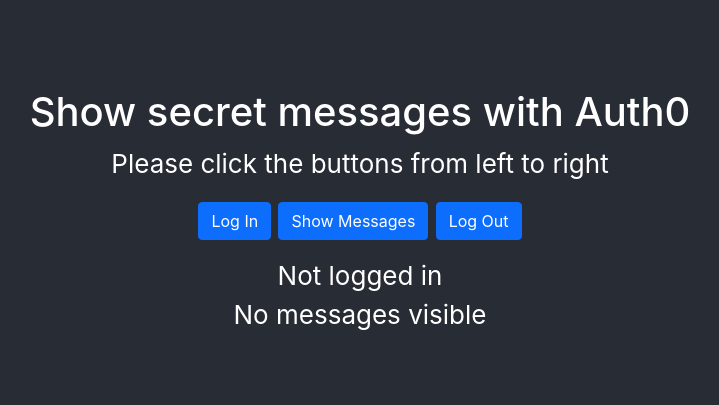
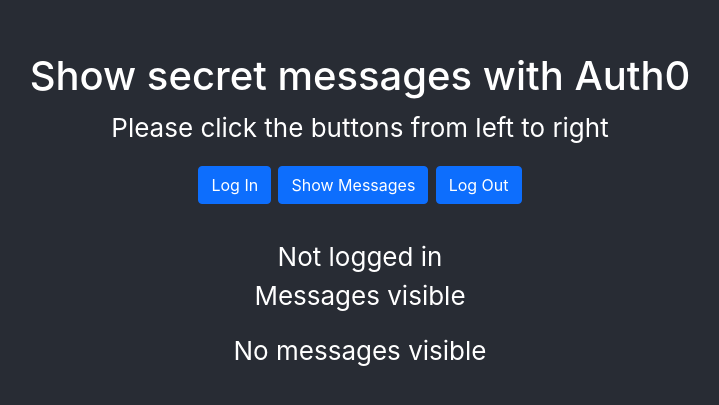
Before and after one commit to RYMNDK/Auth0WithExpressJS, a React (Create React App) app in the folder Front/: page / in a window 1280 px wide. Shown: the part 181-586 px from the top of the page, without its empty margins (280-999 px from the left). Built offline with nearby package versions, Linux system fonts and the light colour scheme.

Commit message:
Finalized frontend

```diff
--- a/Front/src/App.js
+++ b/Front/src/App.js
@@ -74,13 +74,14 @@
     return (
         <div className="App">
           <header className="App-header">
+            <div>
                 <h1>Show secret messages with Auth0</h1>
-
                 <p>
                     Please click the buttons from left to right
                 </p>
+            </div>
 
-            <p>
+            <div>
                 <Button onClick = {() => (!isAuthenticated) ? loginWithRedirect() : alert("Log Out first!") }>
                     Log In
                 </Button>
@@ -92,7 +93,9 @@
                 <Button onClick = {() => (isAuthenticated) ? logout() : alert("Log In first!") }>
                     Log Out
                 </Button>
-            </p>
+            </div>
+
+            <hr/>
 
             <div>
                 {((!isAuthenticated) ? "Not logged in" : "Welcome " + user.name)}
@@ -104,9 +107,9 @@
                     </div>
                 )}
 
+                <p>Messages visible</p>
                 {showSecret(secrets)}
             </div>
-
 
           </header>
         </div>
```
Lines whose indentation alone changed are shown as unchanged.
